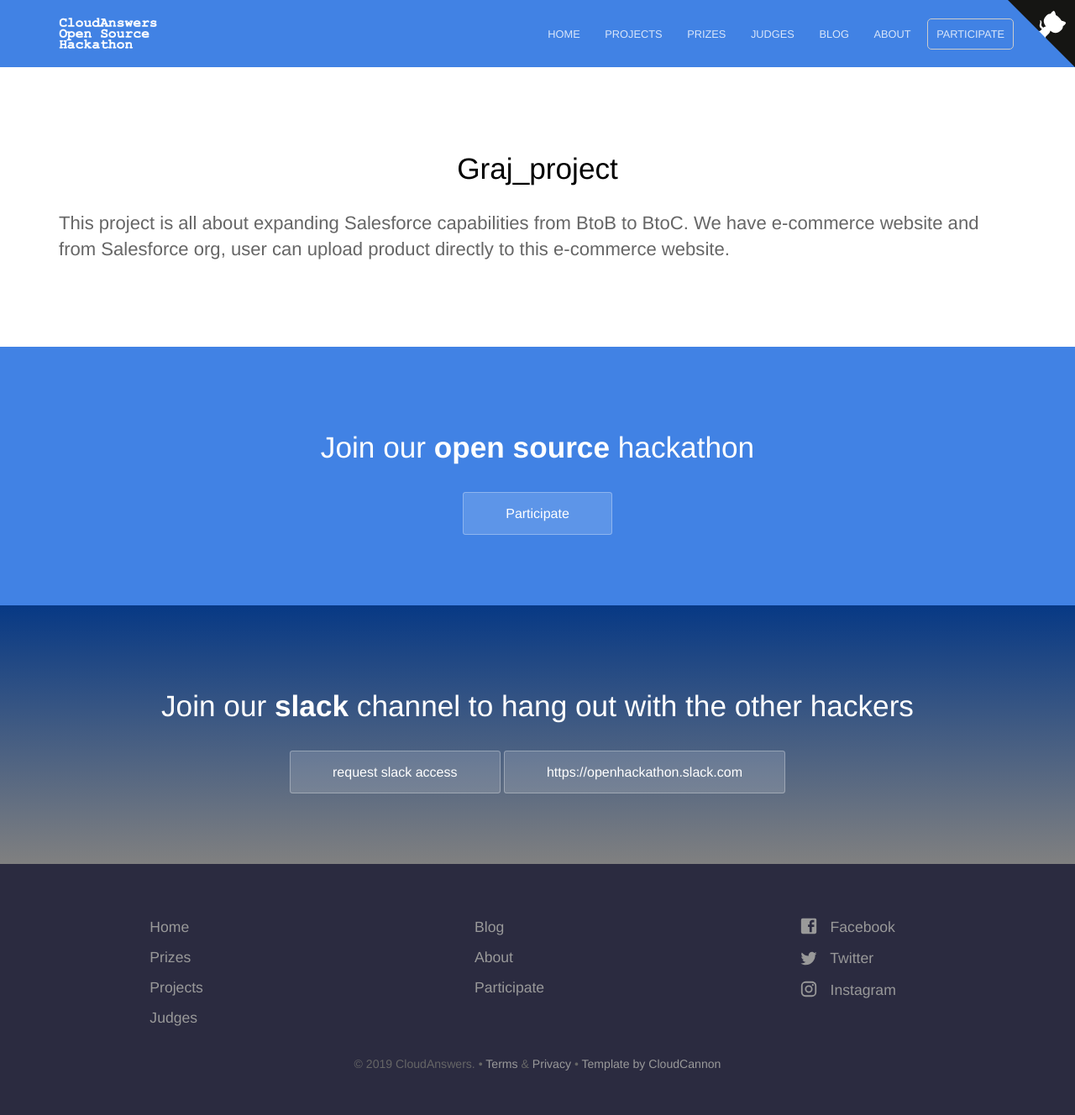
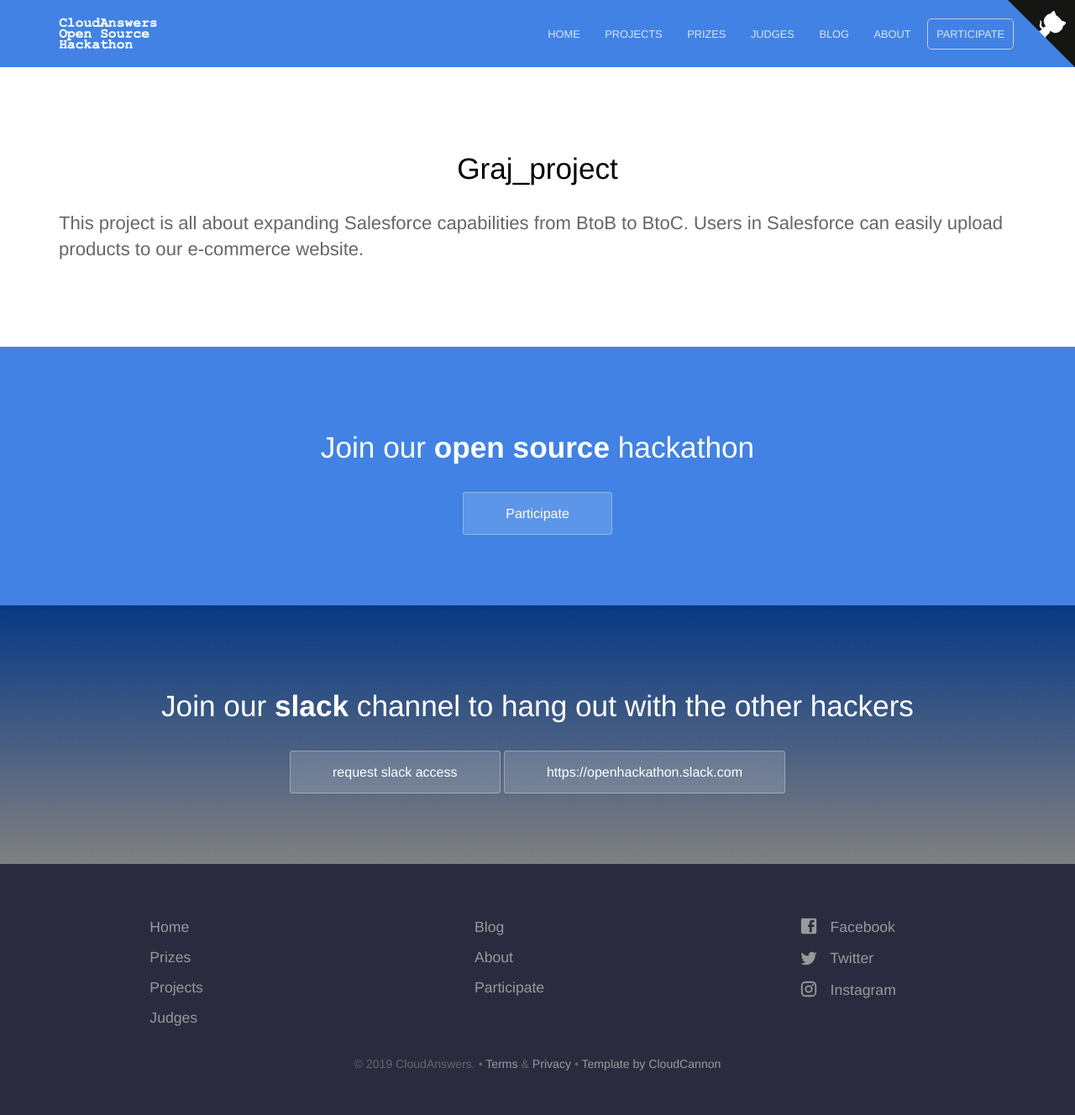
Before and after one commit to cloudanswers/hackathon.cloudanswers.com, a Jekyll site: the page built from _projects/graj_project.md, in a window 1280 px wide. Shown: the whole page at 84% size. Built offline with Jekyll 4.4.1, drawn with Linux system fonts in a browser that asks for light colours; a script that is not in the unit is left out.

Commit message:
Change description

```diff
--- a/_projects/graj_project.md
+++ b/_projects/graj_project.md
@@ -5,4 +5,4 @@
 repo: https://github.com/gulshan-raj/hackathon.cloudanswers.com
 blurb: BtoC platform for Salesforce
 ---
-This project is all about expanding Salesforce capabilities from BtoB to BtoC. We have e-commerce website and from Salesforce org, user can upload product directly to this e-commerce website.
+This project is all about expanding Salesforce capabilities from BtoB to BtoC. Users in Salesforce can easily upload products to our e-commerce website.
```
